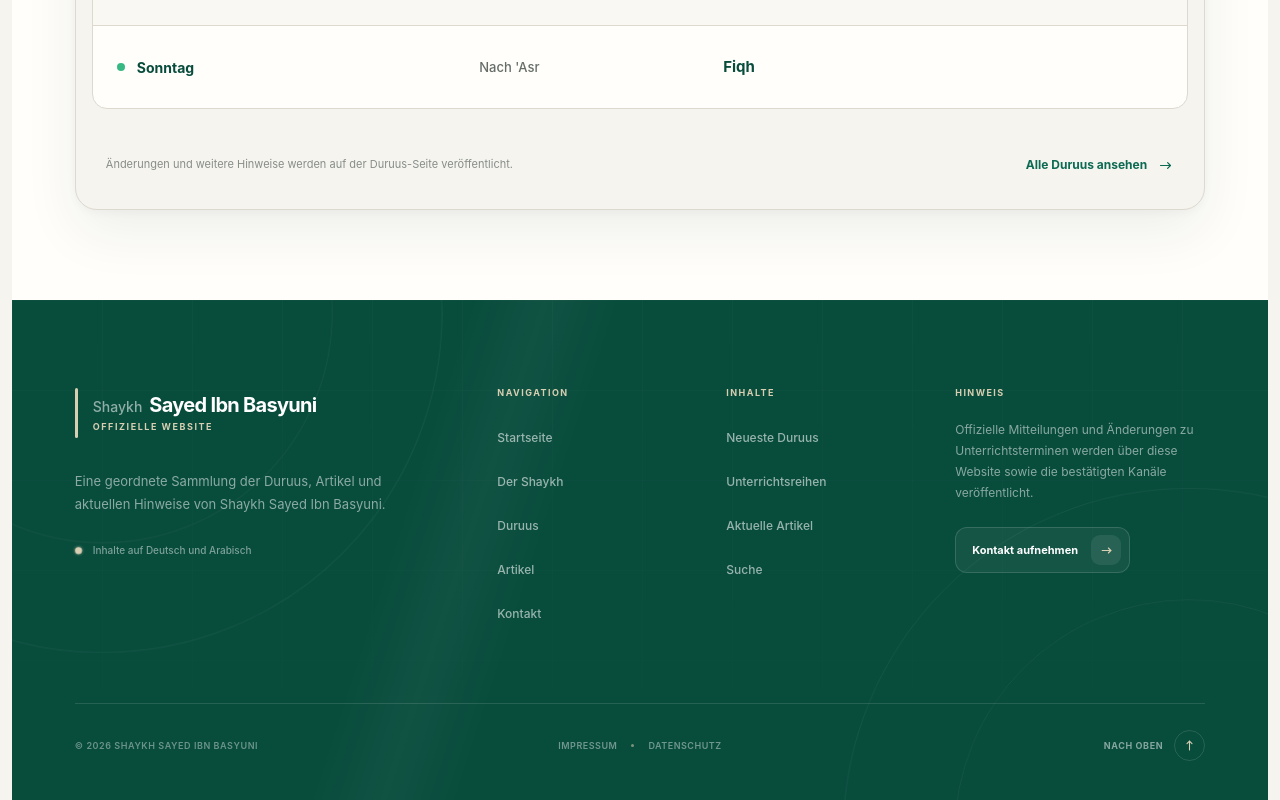
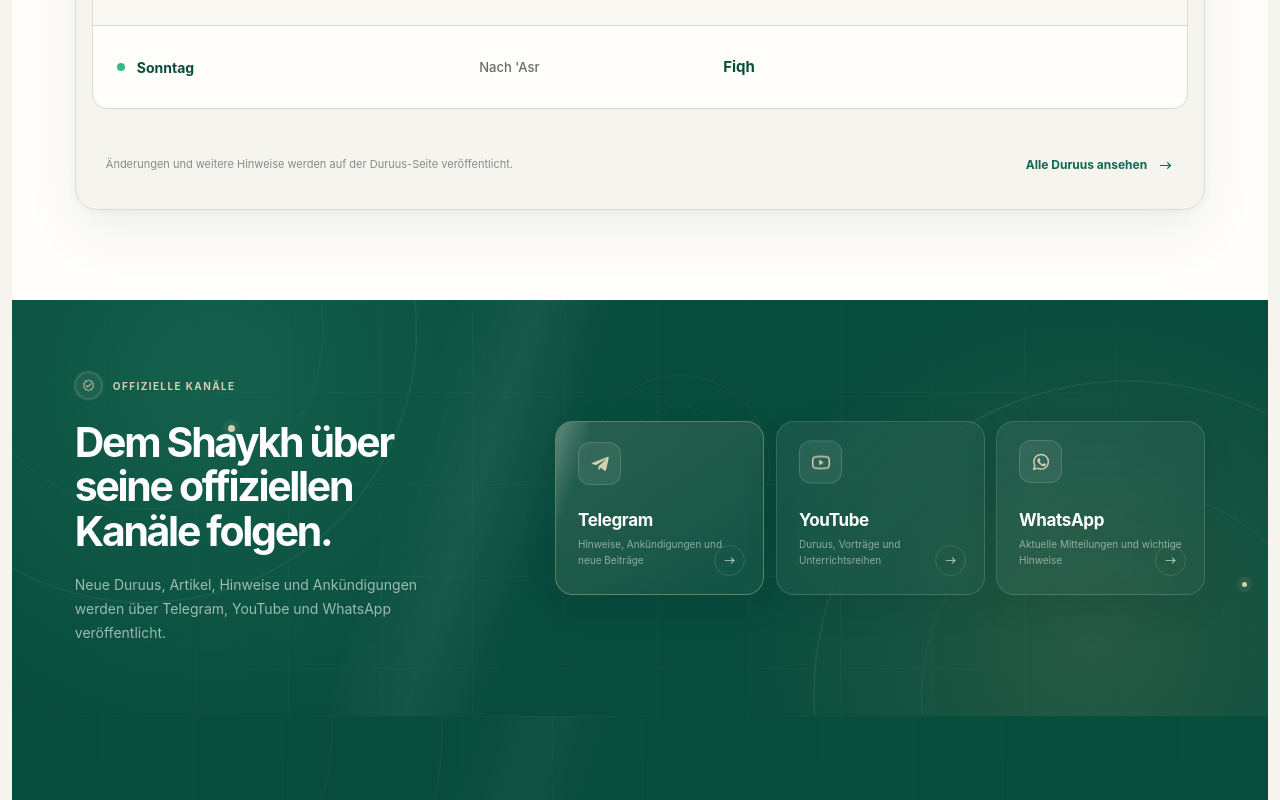
Before and after one commit to SoufianElfouzari/Shaykh-Sayed-Ibn-Basyuni-Website, a React (Vite) app: page /duruus in a window 1280 px wide. Shown: the part 1633-2433 px from the top of the page. Built offline with nearby package versions, Linux system fonts and the light colour scheme.

Commit message:
feat: add official channels banner to duruus page structure

```diff
--- a/src/pages/Duruus/Duruus.jsx
+++ b/src/pages/Duruus/Duruus.jsx
@@ -1,6 +1,7 @@
 import Footer from "../Home/common/Footer/Footer";
 import Header from "../Home/common/Header/Header";
 import LessonSchedule from "../Home/common/LessonSchedule/LessonSchedule";
+import OfficialChannels from "../Home/common/OfficialChannels/OfficialChannels";
 import DuruusHero from "./DuruusHero/DuruusHero";
 import NoticesBanner from "./NoticesBanner/NoticesBanner";
 
@@ -13,6 +14,7 @@ function Duruus() {
             <DuruusHero />
             <NoticesBanner />
             <LessonSchedule />
+            <OfficialChannels />
         </main>
 
         <Footer />
```
